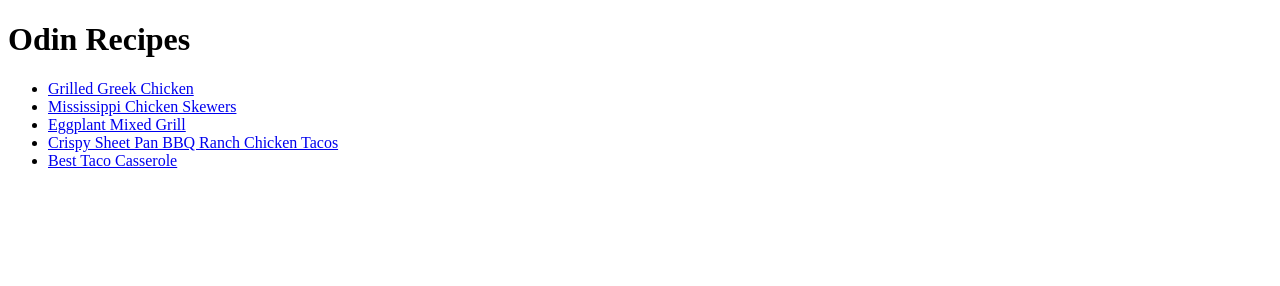
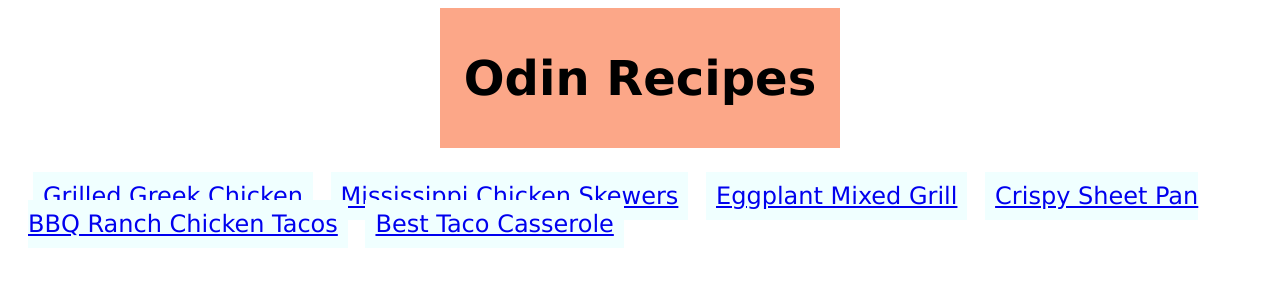
Before and after one commit to actcollector/odin-recipes, a plain HTML site: page index.html in a window 1280 px wide. Drawn offline with Linux system fonts and the light colour scheme.

Commit message:
Odin-Recipes
Added style.css and basic styling

```diff
--- a/index.html
+++ b/index.html
@@ -5,18 +5,23 @@
     <meta charset="UTF-8">
     <meta name="viewport" content="width=device-width, initial-scale=1.0">
     <title>Odin Recipes</title>
+    <link rel="stylesheet" href="style.css">
 </head>
 
 <body>
-    <h1>Odin Recipes</h1>
-    <ul>
-        <li><a href="./recipes/grilled-greek-chicken.html">Grilled Greek Chicken</a></li>
-        <li><a href="./recipes/mississippi-chicken-skewers.html">Mississippi Chicken Skewers</a></li>
-        <li><a href="./recipes/eggplant-mixed-grill.html">Eggplant Mixed Grill</a></li>
-        <li><a href="./recipes/crispy-sheet-pan-bbq-ranch-chicken-tacos.html">Crispy Sheet Pan BBQ Ranch Chicken
-                Tacos</a></li>
-        <li><a href="./recipes/best-taco-casserole.html">Best Taco Casserole</a></li>
-    </ul>
+    <div class="heading">
+        <h1>Odin Recipes</h1>
+    </div>
+    <div class="recipes">
+        <ul>
+            <li class="recipe"><a href="./recipes/grilled-greek-chicken.html">Grilled Greek Chicken</a></li>
+            <li class="recipe"><a href="./recipes/mississippi-chicken-skewers.html">Mississippi Chicken Skewers</a></li>
+            <li class="recipe"><a href="./recipes/eggplant-mixed-grill.html">Eggplant Mixed Grill</a></li>
+            <li class="recipe"><a href="./recipes/crispy-sheet-pan-bbq-ranch-chicken-tacos.html">Crispy Sheet Pan BBQ
+                    Ranch Chicken Tacos</a></li>
+            <li class="recipe"><a href="./recipes/best-taco-casserole.html">Best Taco Casserole</a></li>
+        </ul>
+    </div>
 </body>
 
 </html>
--- /dev/null
+++ b/style.css
@@ -0,0 +1,34 @@
+* {
+  box-sizing: border-box;
+}
+
+body {
+  font-family: Verdana, Geneva, Tahoma, sans-serif;
+  font-size: 1.5em;
+}
+
+.heading {
+  background-color: rgb(252, 167, 136);
+  width: 400px;
+  padding: 10px;
+  margin: 0 auto;
+}
+h1 {
+  text-align: center;
+}
+
+.recipes {
+  margin: 10px;
+}
+
+ul {
+  list-style: none;
+  padding: 10px;
+}
+
+.recipe {
+  display: inline;
+  background-color: azure;
+  padding: 10px;
+  margin: 5px;
+}
```
Also changed, not shown: 1 other file.
